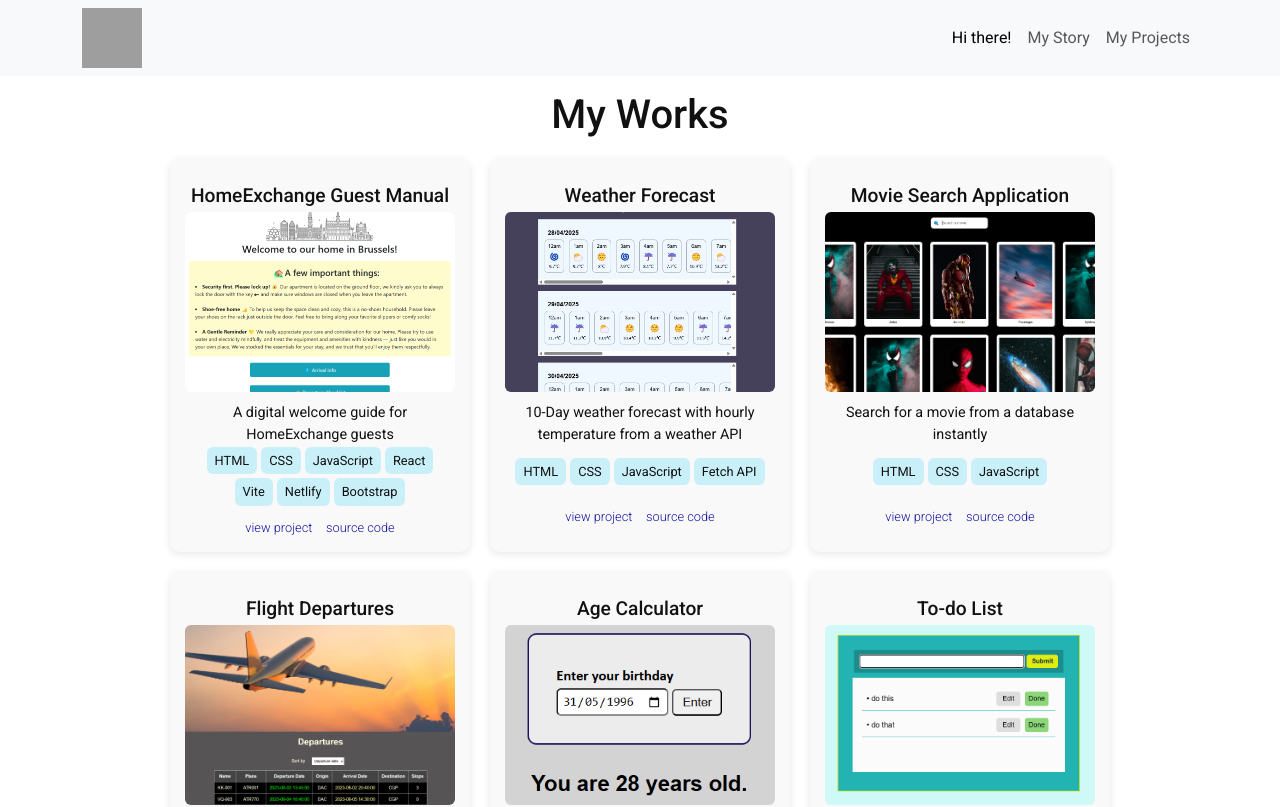
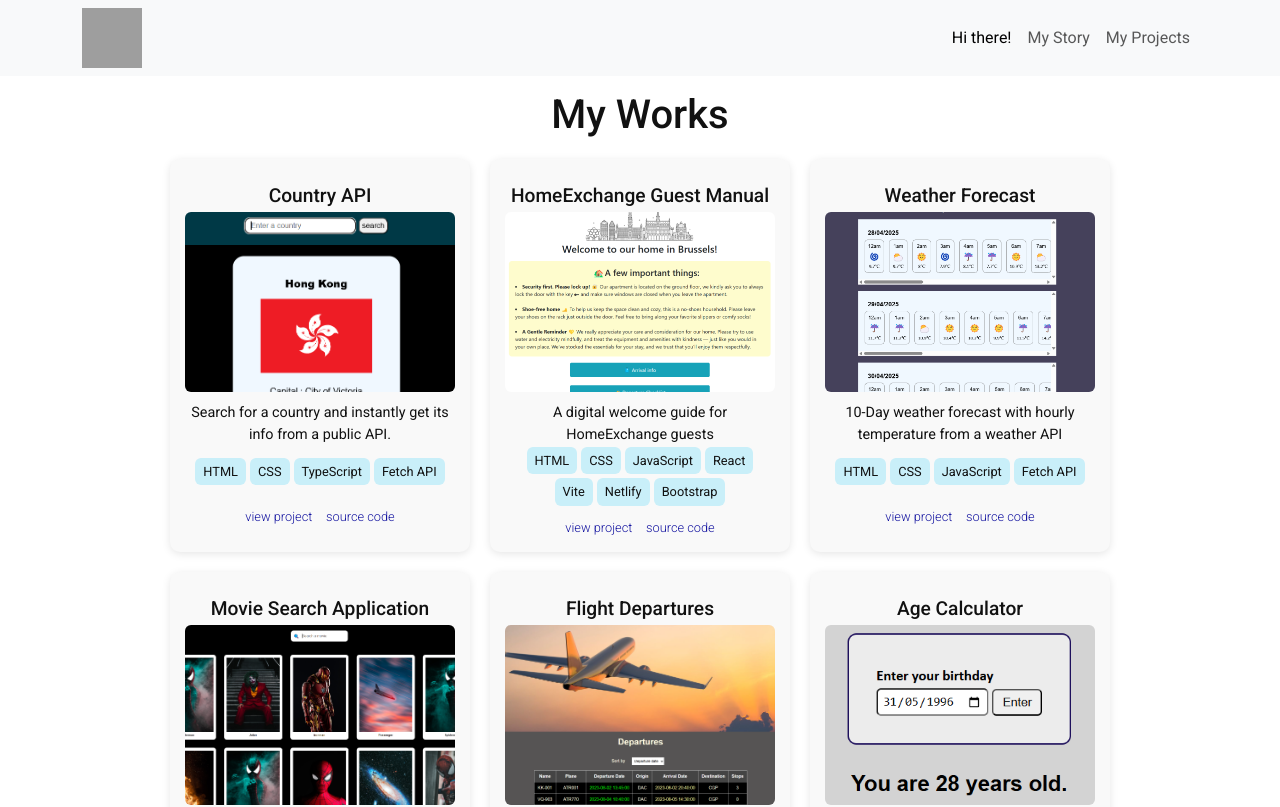
Before and after one commit to jimanloi/manloi-portfolio-react, a React (Vite) app: page /manloi-portfolio-react/works in a window 1280 px wide. Shown: the top 807 px of the page. Built offline with nearby package versions, Linux system fonts and the light colour scheme; grey boxes are pictures that could not be loaded.

Commit message:
added new project

```diff
--- a/src/data/projectData.js
+++ b/src/data/projectData.js
@@ -10,6 +10,7 @@ import movies from "../assets/screenshot-movies.png";
 import weather from "../assets/screenshot-weather-api.png";
 import guardian from "../assets/screenshot-guardian.png";
 import homeexchange from "../assets/screenshot-homeexchange.png";
+import country from "../assets/screenshot-country.png";
 
 const projects = [
   {
@@ -142,6 +143,17 @@ const projects = [
     source: "https://github.com/jimanloi/homeexhange-cdm",
     screenshot: homeexchange,
   },
+  {
+    id: 12,
+    type: "Web App",
+    title: "Country API",
+    description:
+      "Search for a country and instantly get its info from a public API.",
+    tags: ["HTML", "CSS", "TypeScript", "Fetch API"],
+    site: "https://jimanloi.github.io/country-api/",
+    source: "https://github.com/jimanloi/country-api",
+    screenshot: country,
+  },
 ];
 
 export default projects;
```
Also changed, not shown: src/assets/screenshot-country.png (added).
